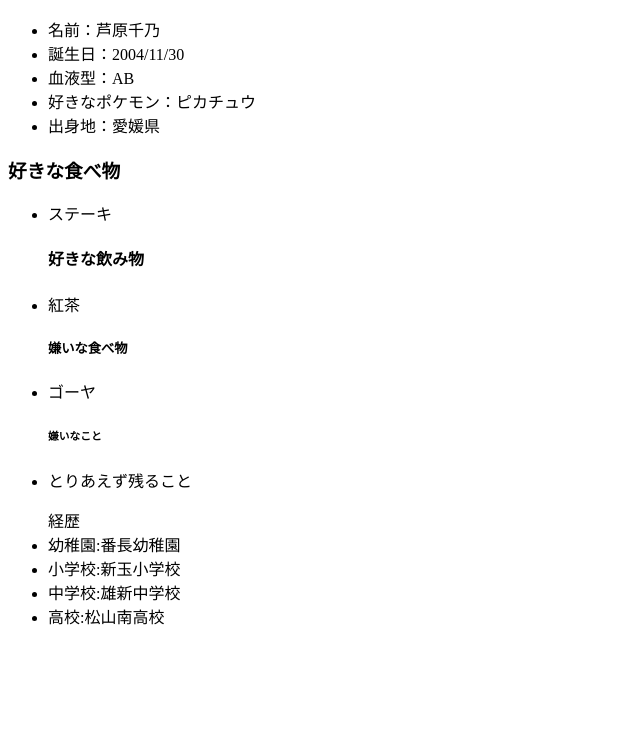
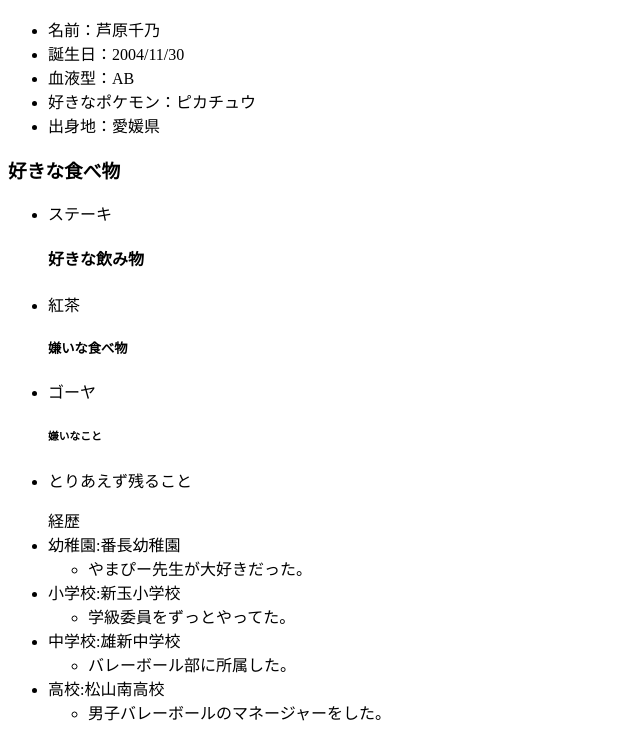
Before and after one commit to a-yukino/git_practice2023, a plain HTML site: page index.html in a window 1280 px wide. Shown: the part 127-867 px from the top of the page, without its empty margins (0-640 px from the left). Before the commit the page ends 800 px from the top, so only its background shows below. Drawn offline with Linux system fonts and the light colour scheme.

Commit message:
詳しい経歴内容をさらに追記

```diff
--- a/index.html
+++ b/index.html
@@ -45,9 +45,22 @@
         <ul>
         <h7>経歴</h7>
             <li>幼稚園:番長幼稚園</li>
+            <ul>
+                <li>やまぴー先生が大好きだった。</li>
+            </ul>
+
             <li>小学校:新玉小学校</li>
+            <ul>
+                <li>学級委員をずっとやってた。</li>
+            </ul>
             <li>中学校:雄新中学校</li>
+            <ul>
+                <li>バレーボール部に所属した。</li>
+            </ul>
             <li>高校:松山南高校</li>
+            <ul>
+                <li>男子バレーボールのマネージャーをした。</li>
+            </ul>
         </ul>
 
     </body>
```
